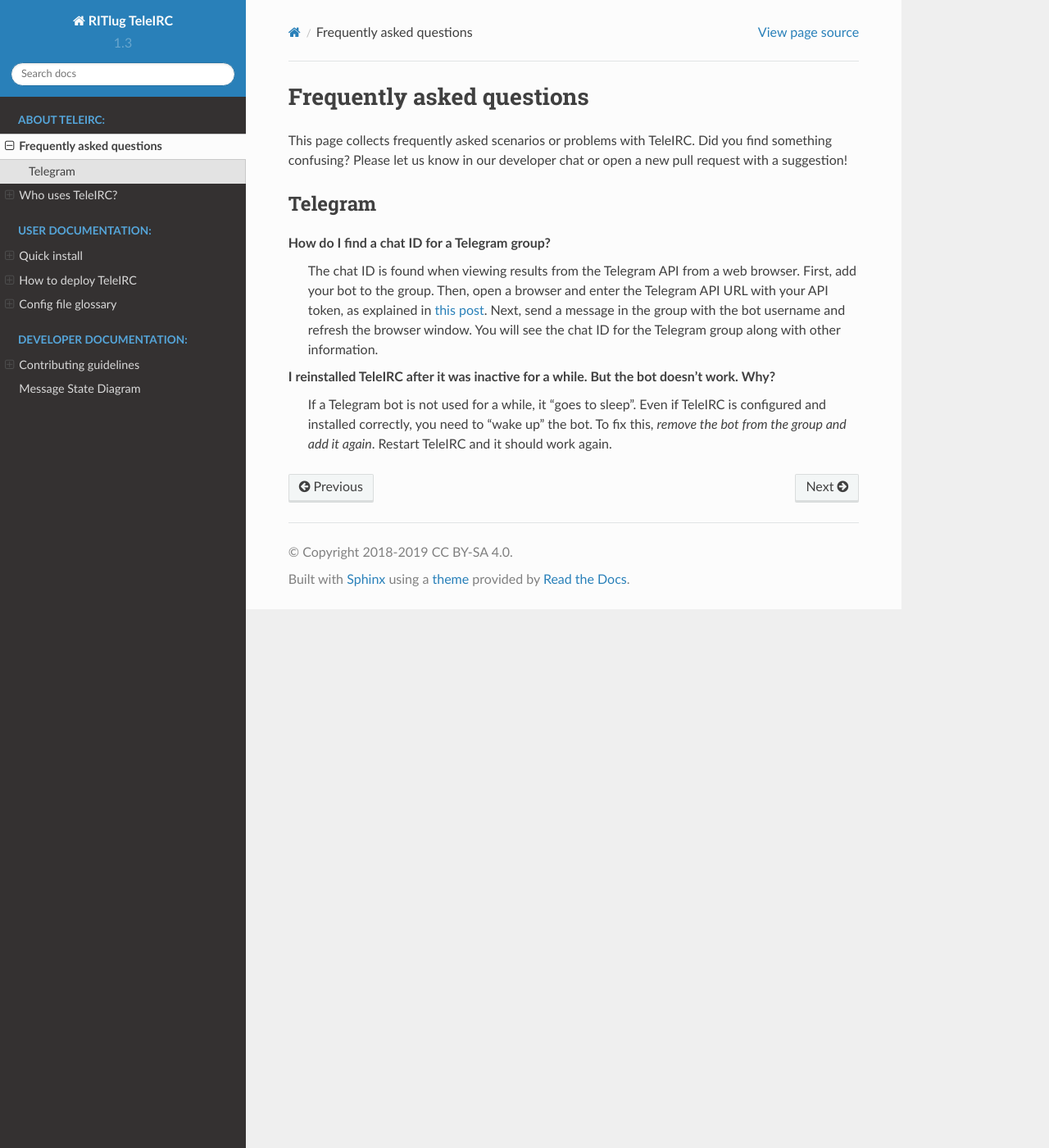
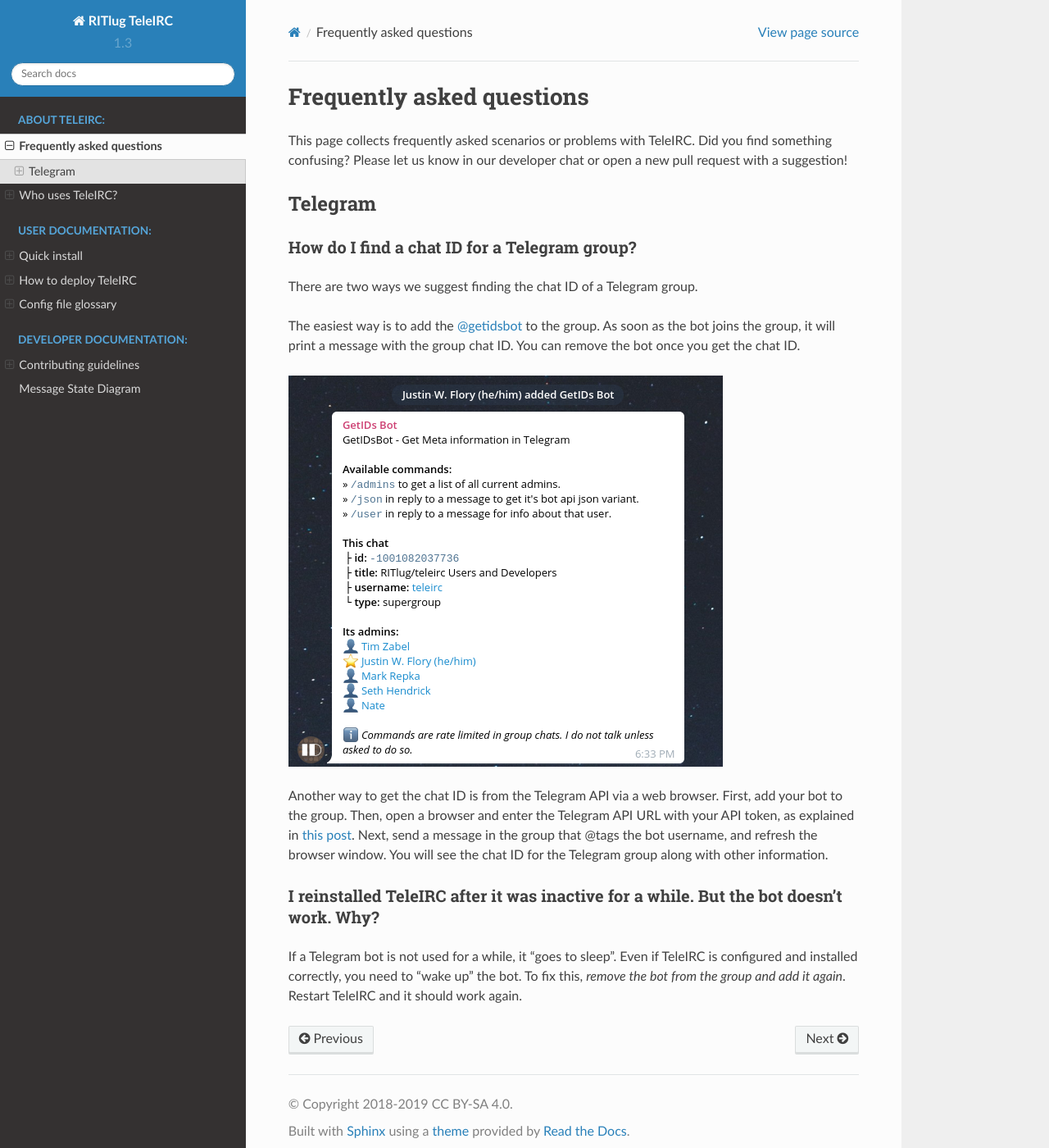
Before and after one commit to RITlug/teleirc, a Sphinx documentation site: the page built from docs/about/faq.rst, in a window 1280 px wide and 1400 px high. Shown: the whole window at 82% size. Built offline with Sphinx 7.4.7 and the Read the Docs theme 2.0.0, drawn with Linux system fonts in a browser that asks for light colours; formulas are drawn with MathJax 3.

Commit message:
Add alternate method to get Telegram chat ID
This commit updates the docs to suggest an easier way of getting the
Telegram chat ID. `@getidsbot` is a pretty handy bot and admittedly, it
is a much easier way to get the Telegram chat ID. :sweat_smile:

Closes #237.

Signed-off-by: Justin W. Flory <git@jwf.io>

Co-authored-by: Tim Zabel <Tjzabel21@gmail.com>

```diff
--- a/docs/about/faq.rst
+++ b/docs/about/faq.rst
@@ -11,15 +11,30 @@
 Telegram
 ********
 
-**How do I find a chat ID for a Telegram group?**
-    The chat ID is found when viewing results from the Telegram API from a web browser.
-    First, add your bot to the group.
-    Then, open a browser and enter the Telegram API URL with your API token, as explained in `this post <https://stackoverflow.com/questions/32423837/telegram-bot-how-to-get-a-group-chat-id/32572159#32572159>`_.
-    Next, send a message in the group with the bot username and refresh the browser window.
-    You will see the chat ID for the Telegram group along with other information.
+.. _chat-id:
 
-**I reinstalled TeleIRC after it was inactive for a while. But the bot doesn't work. Why?**
-    If a Telegram bot is not used for a while, it "goes to sleep".
-    Even if TeleIRC is configured and installed correctly, you need to "wake up" the bot.
-    To fix this, *remove the bot from the group and add it again*.
-    Restart TeleIRC and it should work again.
+How do I find a chat ID for a Telegram group?
+=============================================
+
+There are two ways we suggest finding the chat ID of a Telegram group.
+
+The easiest way is to add the `@getidsbot <https://t.me/getidsbot>`_ to the group.
+As soon as the bot joins the group, it will print a message with the group chat ID.
+You can remove the bot once you get the chat ID.
+
+.. image:: /_static/about/faq-getidsbot.png
+   :alt: Screenshot of sample message when adding @getidsbot to a group
+
+Another way to get the chat ID is from the Telegram API via a web browser.
+First, add your bot to the group.
+Then, open a browser and enter the Telegram API URL with your API token, as explained in `this post <https://stackoverflow.com/questions/32423837/telegram-bot-how-to-get-a-group-chat-id/32572159#32572159>`_.
+Next, send a message in the group that @tags the bot username, and refresh the browser window.
+You will see the chat ID for the Telegram group along with other information.
+
+I reinstalled TeleIRC after it was inactive for a while. But the bot doesn't work. Why?
+=======================================================================================
+
+If a Telegram bot is not used for a while, it "goes to sleep".
+Even if TeleIRC is configured and installed correctly, you need to "wake up" the bot.
+To fix this, *remove the bot from the group and add it again*.
+Restart TeleIRC and it should work again.
--- a/docs/config-file-glossary.rst
+++ b/docs/config-file-glossary.rst
@@ -69,7 +69,7 @@
 *****************
 
 ``TELEGRAM_CHAT_ID=-0000000000000``
-    Telegram chat ID of bridged group (`how do I get this? <http://stackoverflow.com/a/32572159>`_)
+    Telegram chat ID of bridged group (:ref:`how do I get this? <chat-id>`)
 
 ``TELEIRC_TOKEN=000000000:AAAAAAaAAa2AaAAaoAAAA-a_aaAAaAaaaAA``
     Private API token for Telegram bot
```
Also changed, not shown: docs/_static/about/faq-getidsbot.png (added).
